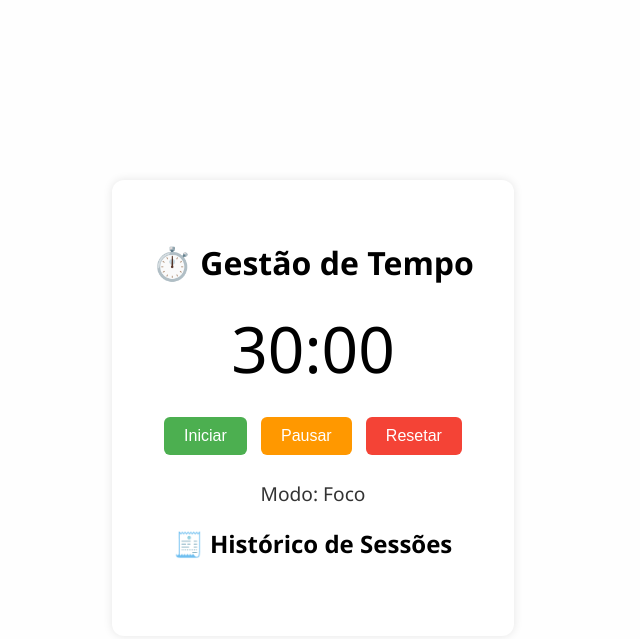
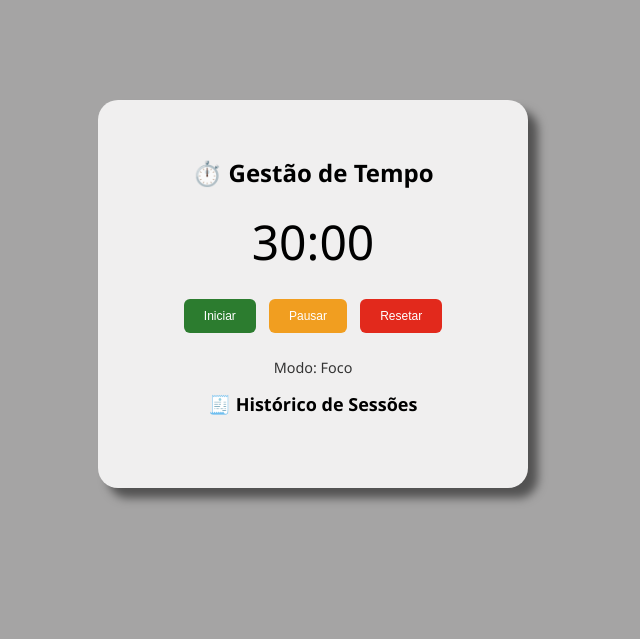
Before and after one commit to mariaandrezacs/gestor-tempo, a plain HTML site: page website/index.html in a window 1280 px wide. Shown: the whole page, without its empty margins (327-967 px from the left). Drawn offline with Linux system fonts and the light colour scheme.

Commit message:
style: implementa cores mais suaves para o layout

```diff
--- a/website/css/style.css
+++ b/website/css/style.css
@@ -3,16 +3,19 @@ body {
   display: flex;
   justify-content: center;
   align-items: center;
-  height: 100vh;
-  background: #fefefe;
+  margin-top: 100px;
+  background: #a5a4a4;
+  font-size: 12px;
 }
 
 .container {
   text-align: center;
-  background: #fff;
+  background: #f0efef;
+  width: 350px;
+  height: auto;
   padding: 40px;
-  border-radius: 12px;
-  box-shadow: 0 0 10px rgba(0,0,0,0.1);
+  border-radius: 20px;
+  box-shadow: 10px 10px 10px rgba(0,0,0,0.5);
 }
 
 .timer {
@@ -29,9 +32,9 @@ body {
   cursor: pointer;
 }
 
-#start { background: #4caf50; color: #fff; }
-#pause { background: #ff9800; color: #fff; }
-#reset { background: #f44336; color: #fff; }
+#start { background: #2c7c2f; color: #fff; }
+#pause { background: #f19e20; color: #fff; }
+#reset { background: #e2291c; color: #fff; }
 
 #status {
   margin-top: 20px;
@@ -51,11 +54,11 @@ body {
 #historico li {
   padding: 6px 10px;
   margin-bottom: 4px;
-  background: #f4f4f4;
-  border-left: 5px solid #4caf50;
+  background: #bbb8b8;
+  border-left: 5px solid #19791d;
   font-size: 0.95em;
 }
 
 #historico li.descanso {
-  border-left-color: #2196f3;
+  border-left-color: #128df1;
 }
```
